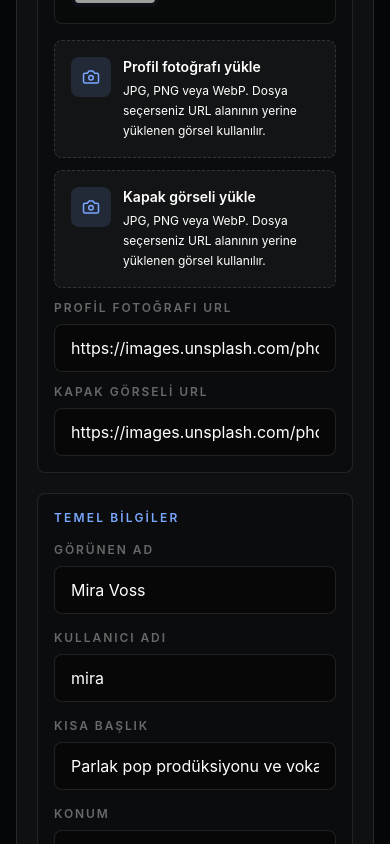
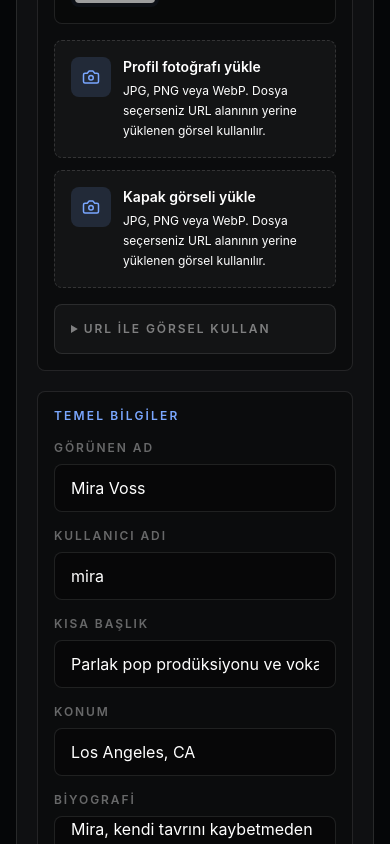
Before and after one commit to koraykurt19/JAMLY, a Next.js app: page /dashboard/creator in a window 390 px wide. Shown: the part 2125-2969 px from the top of the page. Built offline with nearby package versions, Linux system fonts and the light colour scheme; no server answers; grey boxes are pictures that could not be loaded.

Commit message:
Polish dropdown panels and profile editor layout

```diff
--- a/src/components/creator-profile-editor.tsx
+++ b/src/components/creator-profile-editor.tsx
@@ -83,6 +83,7 @@ const copy = {
     coverUrl: "Kapak görseli URL",
     avatarFile: "Profil fotoğrafı yükle",
     coverFile: "Kapak görseli yükle",
+    visualUrlToggle: "URL ile görsel kullan",
     imageHint: "JPG, PNG veya WebP. Dosya seçerseniz URL alanının yerine yüklenen görsel kullanılır.",
     specialtiesHint: "Virgülle ayırın: Trap, Vocal hooks, Mix",
     save: "Profili kaydet",
@@ -117,6 +118,7 @@ const copy = {
     coverUrl: "Cover image URL",
     avatarFile: "Upload profile photo",
     coverFile: "Upload cover image",
+    visualUrlToggle: "Use image URLs",
     imageHint: "JPG, PNG, or WebP. If you choose a file, the uploaded image replaces the URL field.",
     specialtiesHint: "Separate with commas: Trap, Vocal hooks, Mix",
     save: "Save profile",
@@ -321,8 +323,8 @@ export function CreatorProfileEditor({ creator, isDemo, onSaved }: CreatorProfil
         </button>
       </div>
 
-      <div className="mt-6 grid gap-5 lg:grid-cols-[0.9fr_1.1fr]">
-        <section className="rounded-lg border border-white/10 bg-black/24 p-4">
+      <div className="mt-6 grid items-start gap-5 lg:grid-cols-[0.82fr_1.18fr]">
+        <section className="self-start rounded-lg border border-white/10 bg-black/24 p-4">
           <p className="text-xs font-semibold uppercase tracking-[0.18em] text-jam-blue">
             {text.visuals}
           </p>
@@ -341,7 +343,7 @@ export function CreatorProfileEditor({ creator, isDemo, onSaved }: CreatorProfil
             </div>
           </div>
 
-          <div className="mt-4 grid gap-3">
+          <div className="mt-4 grid gap-3 sm:grid-cols-2">
             <FileControl
               label={text.avatarFile}
               hint={text.imageHint}
@@ -352,6 +354,13 @@ export function CreatorProfileEditor({ creator, isDemo, onSaved }: CreatorProfil
               hint={text.imageHint}
               onChange={(event) => updateMedia("cover", event)}
             />
+          </div>
+
+          <details className="mt-4 rounded-lg border border-white/10 bg-white/[0.035] p-4">
+            <summary className="cursor-pointer text-xs font-semibold uppercase tracking-[0.16em] text-white/46 transition hover:text-white">
+              {text.visualUrlToggle}
+            </summary>
+            <div className="mt-4 grid gap-3">
               <Field label={text.avatarUrl}>
                 <input
                   type="url"
@@ -369,6 +378,7 @@ export function CreatorProfileEditor({ creator, isDemo, onSaved }: CreatorProfil
                 />
               </Field>
             </div>
+          </details>
         </section>
 
         <section className="space-y-5">
--- a/src/components/ui-select.tsx
+++ b/src/components/ui-select.tsx
@@ -70,7 +70,7 @@ export function UiSelect<T extends string>({
   }
 
   return (
-    <div ref={rootRef} className={cn("relative", className)}>
+    <div ref={rootRef} className={cn("relative isolate", className)}>
       <button
         ref={buttonRef}
         type="button"
@@ -79,7 +79,7 @@ export function UiSelect<T extends string>({
         aria-haspopup="listbox"
         aria-expanded={open}
         className={cn(
-          "focus-ring group flex w-full items-center justify-between gap-3 border text-left text-sm font-semibold transition",
+          "focus-ring group flex w-full items-center justify-between gap-3 border text-left text-sm font-semibold shadow-[inset_0_1px_0_rgba(255,255,255,0.04)] transition",
           variant === "field" &&
             "min-h-12 rounded-lg border-white/10 bg-black/35 px-4 text-white hover:border-jam-blue/35 hover:bg-jam-blue/5",
           variant === "pill" &&
@@ -104,7 +104,7 @@ export function UiSelect<T extends string>({
         <div
           role="listbox"
           aria-label={ariaLabel}
-          className="absolute left-0 right-0 top-[calc(100%+0.5rem)] z-[80] max-h-72 overflow-y-auto overscroll-contain rounded-lg border border-white/10 bg-[#0d1118]/98 p-1 shadow-soft backdrop-blur-2xl"
+          className="absolute left-0 right-0 top-[calc(100%+0.5rem)] z-[999] max-h-72 min-w-48 overflow-y-auto overscroll-contain rounded-lg border border-jam-blue/25 bg-[#101722] p-1.5 shadow-[0_28px_90px_rgba(0,0,0,0.78),0_0_0_1px_rgba(255,255,255,0.06)_inset] ring-1 ring-black/40"
         >
           {options.map((option) => {
             const active = option.value === value;
@@ -119,8 +119,8 @@ export function UiSelect<T extends string>({
                 className={cn(
                   "focus-ring flex w-full items-center justify-between gap-3 rounded-md px-3 py-2.5 text-left text-sm transition",
                   active
-                    ? "bg-jam-blue text-black"
-                    : "text-white/70 hover:bg-white/[0.07] hover:text-white",
+                    ? "bg-gradient-to-r from-jam-blue to-[#79a8ff] text-black shadow-[0_8px_24px_rgba(88,197,255,0.24)]"
+                    : "bg-[#0b1018] text-white/72 hover:bg-[#172132] hover:text-white",
                   option.disabled && "cursor-not-allowed opacity-45"
                 )}
               >
```
Lines whose indentation alone changed are shown as unchanged.
